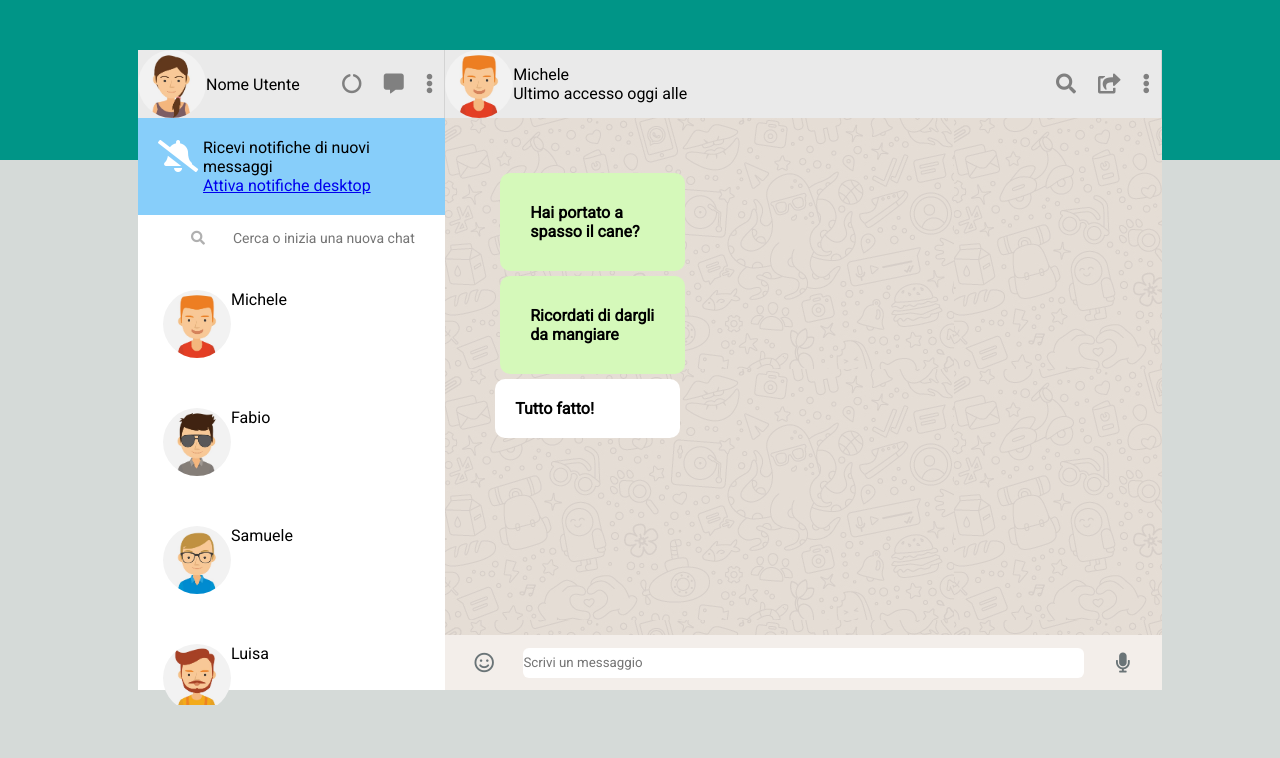
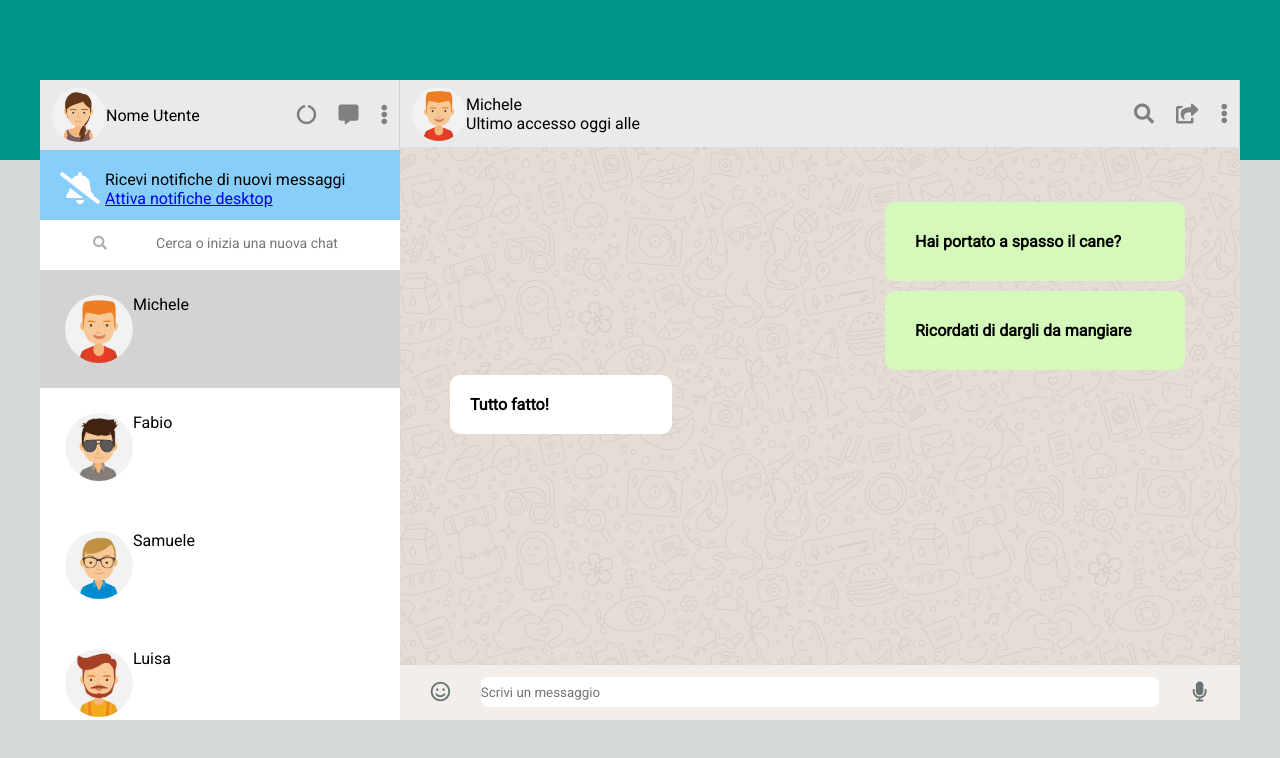
Before and after one commit to mariosantu/vue-boolzapp.github.io, a plain HTML site: page index.html in a window 1280 px wide. Drawn offline with nearby package versions, Linux system fonts and the light colour scheme.

Commit message:
fixati elementi grafici

```diff
--- a/css/style.css
+++ b/css/style.css
@@ -18,14 +18,19 @@ img {
 .background-container {
     background: linear-gradient(180deg, rgba(0,149,135,1) 20%, rgba(213,218,216,1) 20%);
     height: 100vh;
+    position: relative;
 }
 
 .main-container {
+    min-width: 1200px;
     height: 80%;
     width: 80%;
     margin: auto;
     background-color: white;
-    transform: translate(10px, 50px);
+    position: absolute;
+    top: 50%;
+    left: 50%;
+    transform: translate( -50% , -50% );
 }
 
 .flex {
@@ -52,19 +57,21 @@ img {
     align-items: center;
     border-right: 1px solid lightgrey;
     background-color: #eaeaea;
+    height: 70px;
 }
 
 .user-img {
     display: inline-block;
+    padding-left: 12px;
 }
 
 .user-img .flex {
     align-items: center;
 }
 
-img {
+.user-img img {
     border-radius: 50%;
-    height: 68px;
+    height: 54px;
     width: auto;
 }
 
@@ -76,6 +83,7 @@ img {
 }
 
 .notifications {
+    height: 70px;
     padding: 20px;
     background-color: lightskyblue;
 }
@@ -102,13 +110,20 @@ img {
     cursor: pointer;
 }
 
+.user img {
+    border-radius: 50%;
+    height: 68px;
+    width: auto;
+}
+
 .user-top-container-dx {
-    height: 68px;
+    height: 83px;
 }
 
 .messages-area {
     height: 100%;
     width: 100%;
+    overflow: auto;
     background-image: url(../img/mine.jpg);
 }
 
@@ -120,8 +135,8 @@ img {
 }
 
 .messages {
-    overflow-y: scroll;
-    height: calc(100% - 200px);
+    overflow-y: auto;
+    height: calc(100% - 190px);
 }
 
 .emoji,
@@ -146,7 +161,7 @@ img {
     padding: 15px 5px;
 }
 
-.filter button {
+.filter label {
     width: 50px;
     padding-left: 20px;
     border: none;
@@ -183,6 +198,8 @@ img {
     font-weight: bold;
     border-radius: 10px;
     width: 30%;
+    float: left;
+    clear: both;
 }
 
 .green-msg {
@@ -190,7 +207,14 @@ img {
     background-color: #d5f9ba;
     font-weight: bold;
     border-radius: 10px;
-    width: 30%;
+    min-width: 300px;
+    max-width: 400px;
     text-align: left;
     margin: 5px;
+    float: right;
+    clear: both;
 }
+
+.messages .user.active {
+    background-color: lightgray;
+}
--- a/index.html
+++ b/index.html
@@ -71,9 +71,7 @@
             <!--filter-->
             <div class="filter">
                 <div class="flex">
-                    <button>
-                        <i class="fas fa-search"></i>
-                    </button>
+                    <label for="filtr"><i class="fas fa-search"></i></label>
                     <input v-model="filterTextName" type="text" name="filter" id="filterbar" placeholder="Cerca o inizia una nuova chat">
 
                 </div>
@@ -82,7 +80,7 @@
 
             <!--messagges-->
             <div class="messages">
-                <div class="user" v-for="(contact, index) in contacts" @click="selectUser(index)">
+                <div class="user" v-for="(contact, index) in contacts" @click="selectUser(index)" :class="{ 'active' : index == currentIndexAvatar}">
                     <div class="flex">
                         <div>
                          <img :src="`img/avatar${contact.avatar}.jpg`" alt="io">
```
